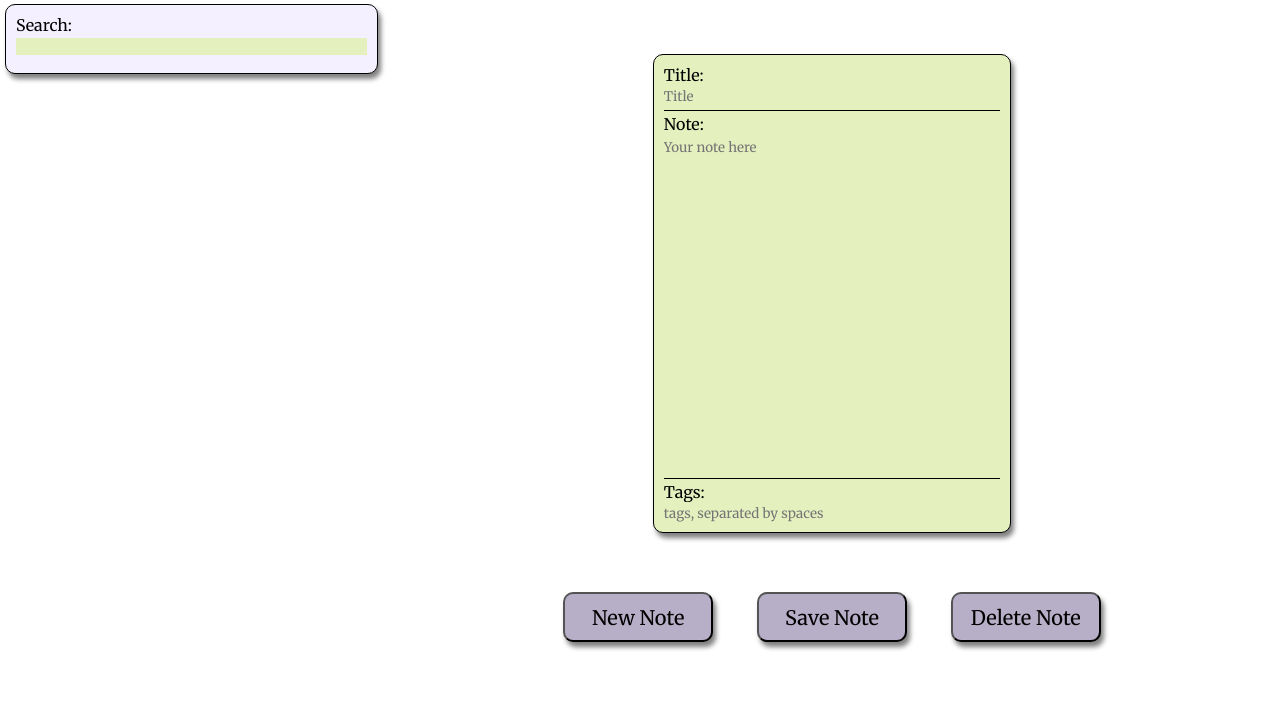
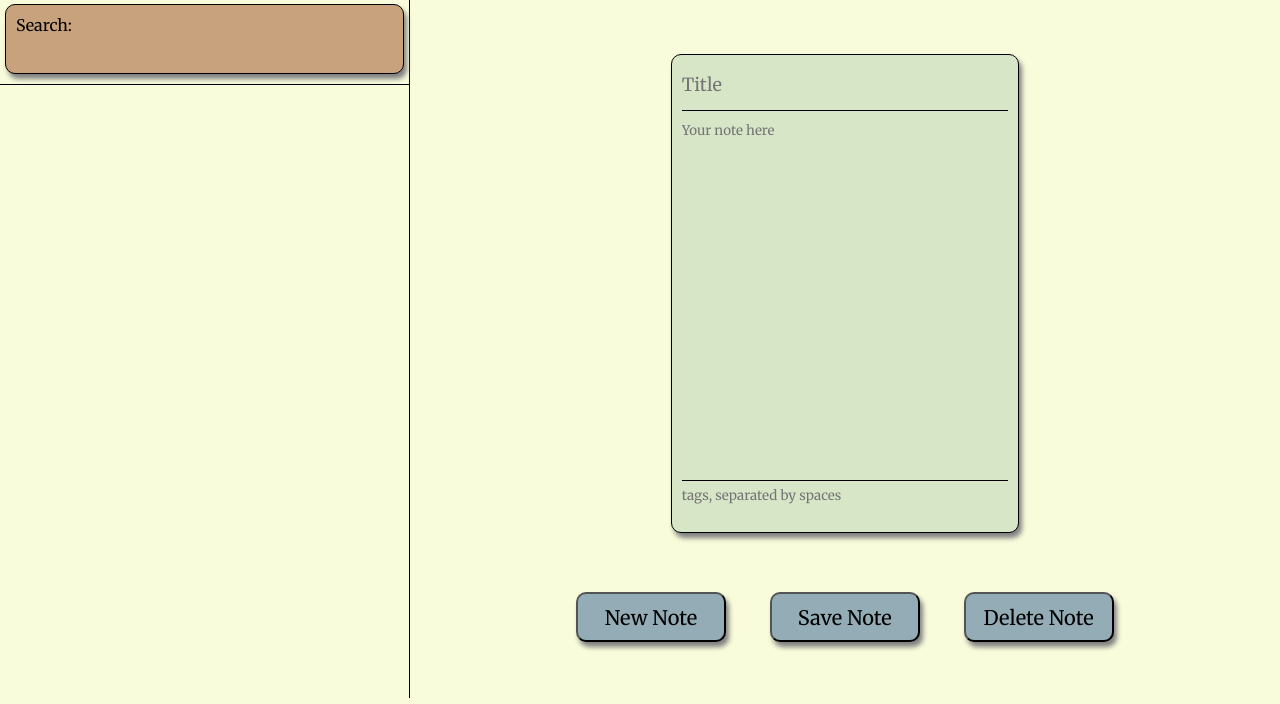
Before and after one commit to momentum-team-2/ajax-notes-app-joeyviolacode, a plain HTML site: page index.html in a window 1280 px wide. Shown: the part 102-806 px from the top of the page. Drawn offline with nearby package versions, Linux system fonts and the light colour scheme; no server answers.

Commit message:
Code commented, futher CSS shenanigans

```diff
--- a/index.html
+++ b/index.html
@@ -31,15 +31,15 @@
       <div id="display-container">
         <div class="display">
           <div class="title-editor">
-            <label for="title-display">Title:</label>
+            <label for="title-display"></label>
             <input type="text" id="title-input" placeholder="Title">
           </div>
           <div class="body-editor">
-            <label for="editor-display">Note:</label>
+            <label for="editor-display"></label>
             <textarea type="text" id="body-input" placeholder="Your note here"></textarea>
           </div>
           <div class="tags-editor">
-            <label for="tags-display">Tags:</label>
+            <label for="tags-display"></label>
             <input type="text" id="tags-input" placeholder="tags, separated by spaces">
           </div>
         </div>
--- a/style.css
+++ b/style.css
@@ -5,7 +5,7 @@
 }
 
 body {
-    background-color: white; /* rgb(43, 39, 39);*/
+    background-color: #f8fcda; /* rgb(43, 39, 39);*/
     color: white;
     height: 100vh;
     width: 100vw;
@@ -19,9 +19,9 @@ header {
     display: flex;
     flex-direction: column;
     justify-content: space-around;
-    border: 1px solid white;
+    border: 1px solid black;
     font-size: 30px;
-    background-color: rgb(107, 204, 88)
+    background-color: #7b7263
 }
 
 #body-container {
@@ -31,40 +31,42 @@ header {
 }
 
 #editor-container {
-    width: 70%;
+    width: 68%;
     height: 100%;
 }
 
 #selector-container {
-    width: 30%;
-    border-right: 1px solid white;
+    width: 32%;
+    border-right: 1px solid black;
 }
 
 #search-bar {
     height: 10%;
-    background-color: rgb(229, 240, 191);
+    background-color: #d7e6c7;
     color: black;
     border-radius: 10px;
     margin: 10px 5px;
     padding: 10px;
     border: 1px solid black;
     box-shadow: 3px 5px 5px grey;
-    background-color: rgb(245, 240, 255)
+    background-color: #c7a27C;
+}
 
+#search-input {
+    background-color: #c7a27C;
 }
 
 #selector-display {
     height: 88%;
     overflow-y: auto;
-    border-top: 1px solid white;
-
+    border-top: 1px solid black;
 }
 
 .thumbnail {
-    background-color: rgb(229, 240, 191);
+    background-color: #d7e6c7;
     color: black;
     border-radius: 10px;
-    margin: 10px 5px;
+    margin: 10px 10px;
     padding: 10px;
     border: 1px solid black;
     box-shadow: 3px 5px 5px grey;
@@ -103,8 +105,7 @@ header {
 }
 
 .display {
-    border: 1px solid white;
-    background-color: rgb(229, 240, 191);
+    background-color: #d7e6c7;
     height: 80%;
     width: 40%;
     margin: auto;
@@ -122,9 +123,13 @@ header {
 input, textarea {
     font-family: 'Merriweather', serif;
     border: none;
-    background-color: rgb(229, 240, 191);
+    background-color: #d7e6c7;
     width: 100%;
     outline: none;
+}
+
+textarea {
+    line-height: 20px;
 }
 
 
@@ -136,11 +141,16 @@ label {
 .title-editor {
     height: 10%;
     border-bottom: 1px solid black;
-    margin-bottom: 3px;
+    margin-bottom: 5px;
+    padding-top: 8px;
+    display: flex;
+    flex-direction: column;
+    overflow: visible;
 }
 
 #title-input {
-    height: 50%;
+    height: 65%;
+    font-size: 18px;
 }
 
 .body-editor {
@@ -169,13 +179,13 @@ button {
     margin: 0 20px;
     font-family: 'Merriweather', serif;
     font-size: 20px;
-    background-color: rgb(183, 174, 199);
+    background-color:#93ACB5;
     border-radius: 10px;
     box-shadow: 3px 5px 5px grey;
     outline-style: none;
 }
 
 button:active {
-    background-color: rgb(188, 168, 228);
+    background-color: rgb(114, 134, 141);
     box-shadow: none;
 }
```
Also changed, not shown: main.js (+22 -4 lines).
